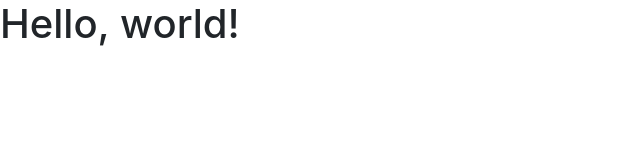
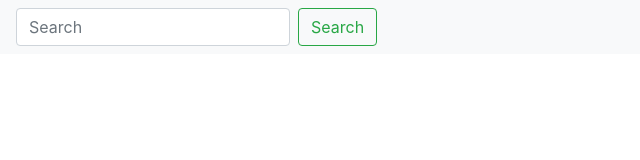
Before and after one commit to TaylorFurman/restaurantReviewerApp, a website: page templates/header.html in a window 1280 px wide. Shown: the whole page, without its empty margins (0-640 px from the left). Drawn offline with nearby package versions, Linux system fonts and the light colour scheme.

Commit message:
es6 renderer udpate

```diff
--- a/package.json
+++ b/package.json
@@ -17,6 +17,7 @@
   },
   "homepage": "https://github.com/TaylorFurman/restaurantReviewerApp#readme",
   "dependencies": {
+    "@elastic/elasticsearch": "^7.13.0",
     "body-parser": "^1.19.0",
     "express": "^4.17.1",
     "express-es6-template-engine": "^2.2.3",
--- a/templates/header.html
+++ b/templates/header.html
@@ -8,14 +8,15 @@
     <!-- Bootstrap CSS -->
     <link rel="stylesheet" href="https://maxcdn.bootstrapcdn.com/bootstrap/4.0.0/css/bootstrap.min.css" integrity="sha384-Gn5384xqQ1aoWXA+058RXPxPg6fy4IWvTNh0E263XmFcJlSAwiGgFAW/dAiS6JXm" crossorigin="anonymous">
 
-    <title>Hello, world!</title>
+    <title>Restaurant Reviewer!</title>
   </head>
   <body>
-    <h1>Hello, world!</h1>
-
-
-
-
+    <nav class="navbar navbar-light bg-light">
+      <form class="form-inline">
+        <input class="form-control mr-sm-2" type="search" placeholder="Search" aria-label="Search">
+        <button class="btn btn-outline-success my-2 my-sm-0" type="submit">Search</button>
+      </form>
+    </nav>
 
 
     <!-- Optional JavaScript -->
```
Also changed, not shown: app.js (+10 -0 lines), public/index.html (deleted, +0 -12 lines), 1 other file.
